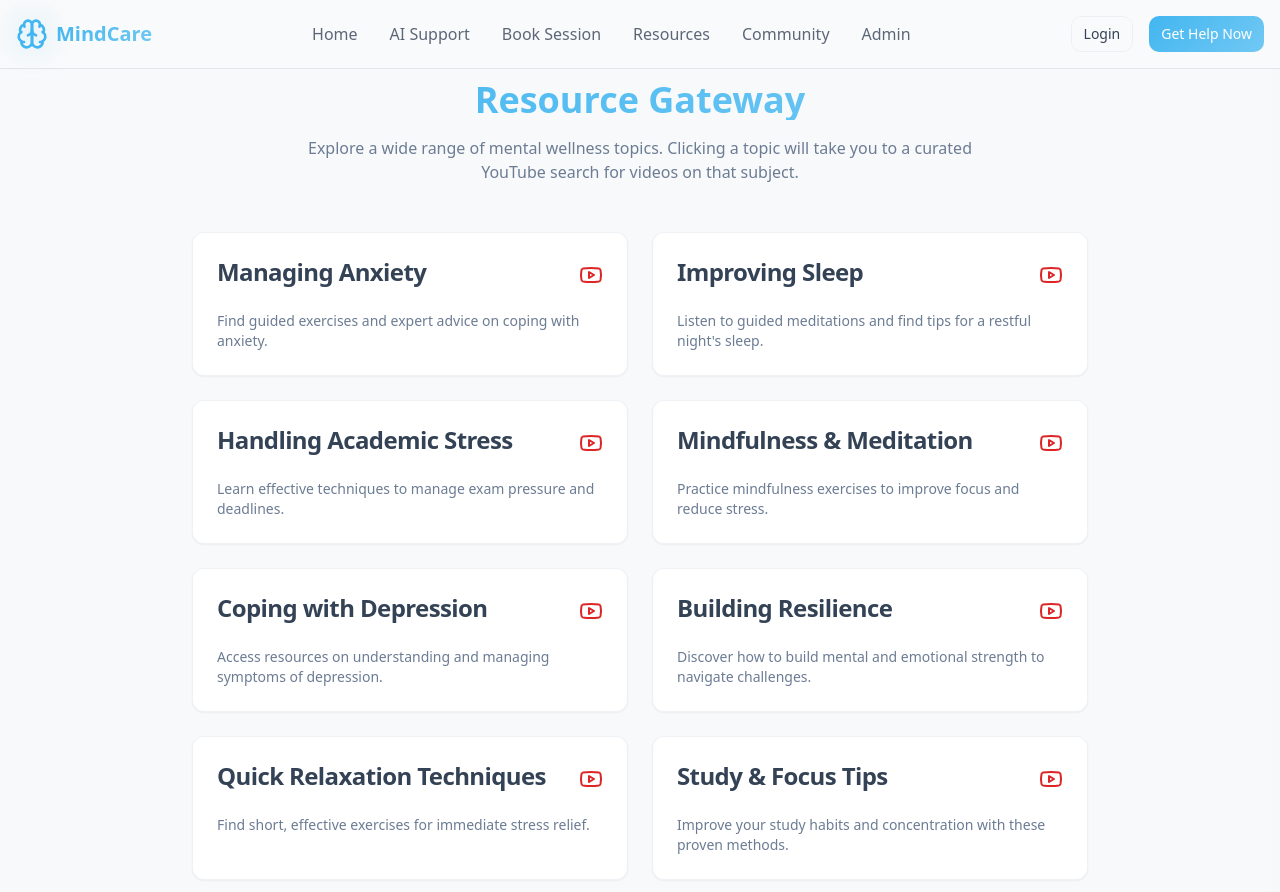
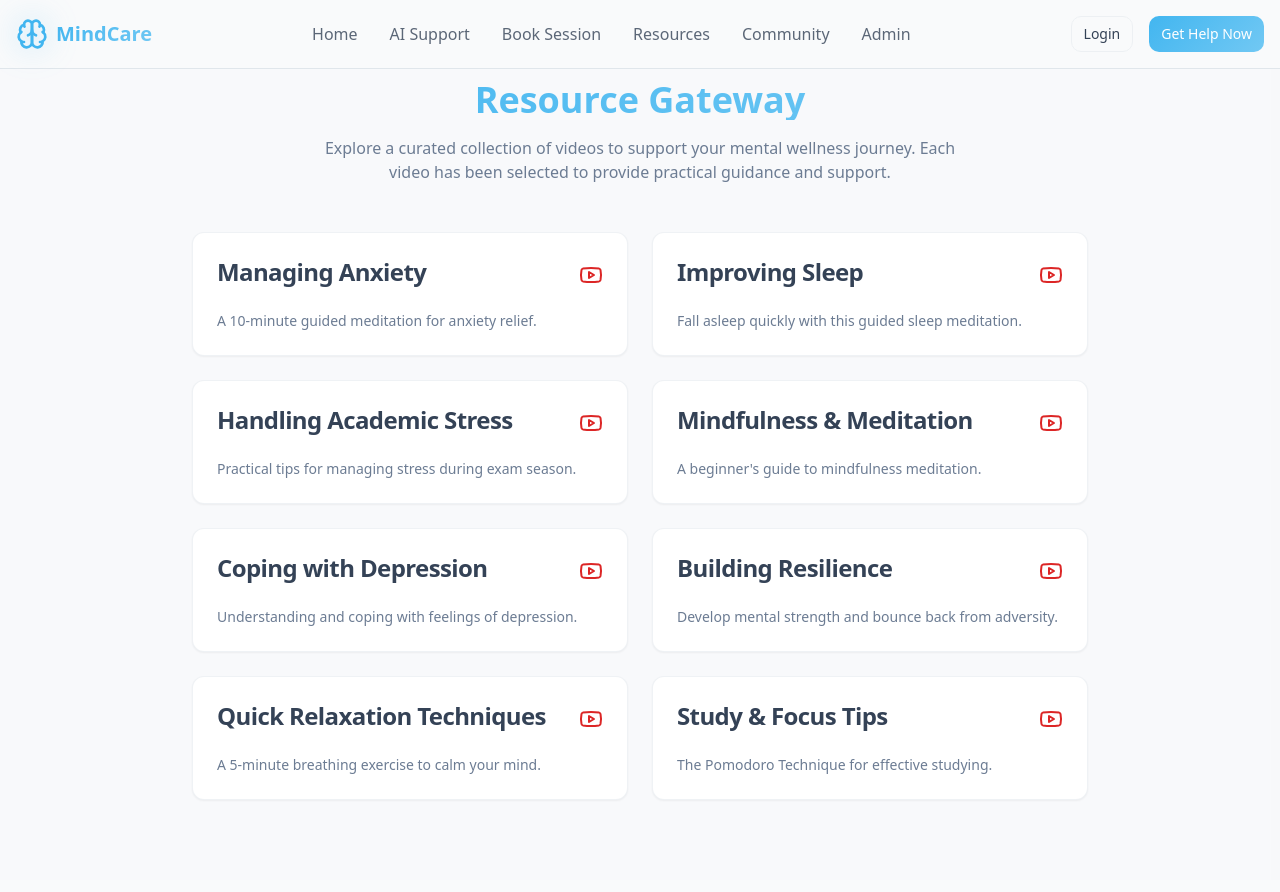
Before and after one commit to NamanGaonkar/MindCare_TeamNexus, a React (Vite) app: page /resources in a window 1280 px wide. Shown: the top 892 px of the page. Built offline with nearby package versions, Linux system fonts and the light colour scheme; the HTML template or start-up script is replaced by a standard one.

Commit message:
Resource hub# Please enter the commit message for your changes. Lines starting

```diff
--- a/src/components/ResourceHub.tsx
+++ b/src/components/ResourceHub.tsx
@@ -1,47 +1,47 @@
 import { Card, CardContent, CardHeader, CardTitle } from "@/components/ui/card";
-import { ArrowRight, Youtube } from "lucide-react";
+import { Youtube } from "lucide-react";
 
 const ResourceHub = () => {
   const resourceTopics = [
     {
       title: "Managing Anxiety",
-      description: "Find guided exercises and expert advice on coping with anxiety.",
-      searchQuery: "managing+anxiety+for+students",
+      description: "A 10-minute guided meditation for anxiety relief.",
+      videoUrl: "https://www.youtube.com/watch?v=O-6f5wQXSu8",
     },
     {
       title: "Improving Sleep",
-      description: "Listen to guided meditations and find tips for a restful night's sleep.",
-      searchQuery: "guided+meditation+for+sleep+for+students",
+      description: "Fall asleep quickly with this guided sleep meditation.",
+      videoUrl: "https://www.youtube.com/watch?v=F28MGLlpP90",
     },
     {
       title: "Handling Academic Stress",
-      description: "Learn effective techniques to manage exam pressure and deadlines.",
-      searchQuery: "handling+academic+stress+for+college+students",
+      description: "Practical tips for managing stress during exam season.",
+      videoUrl: "https://www.youtube.com/watch?v=R-4i26s_7sY",
     },
     {
       title: "Mindfulness & Meditation",
-      description: "Practice mindfulness exercises to improve focus and reduce stress.",
-      searchQuery: "mindfulness+meditation+for+beginners",
+      description: "A beginner's guide to mindfulness meditation.",
+      videoUrl: "https://www.youtube.com/watch?v=ZToicYcHIOU",
     },
     {
       title: "Coping with Depression",
-      description: "Access resources on understanding and managing symptoms of depression.",
-      searchQuery: "coping+strategies+for+depression+for+young+adults",
+      description: "Understanding and coping with feelings of depression.",
+      videoUrl: "https://www.youtube.com/watch?v=P6A2A-1-p-c",
     },
     {
       title: "Building Resilience",
-      description: "Discover how to build mental and emotional strength to navigate challenges.",
-      searchQuery: "how+to+build+resilience+in+young+adults",
+      description: "Develop mental strength and bounce back from adversity.",
+      videoUrl: "https://www.youtube.com/watch?v=gS_yO1x_y-Y",
     },
     {
       title: "Quick Relaxation Techniques",
-      description: "Find short, effective exercises for immediate stress relief.",
-      searchQuery: "5+minute+relaxation+exercise",
+      description: "A 5-minute breathing exercise to calm your mind.",
+      videoUrl: "https://www.youtube.com/watch?v=inhb04-Yc_g",
     },
      {
       title: "Study & Focus Tips",
-      description: "Improve your study habits and concentration with these proven methods.",
-      searchQuery: "effective+study+techniques+for+college+students",
+      description: "The Pomodoro Technique for effective studying.",
+      videoUrl: "https://www.youtube.com/watch?v=H0i11Yj-e1g",
     },
   ];
 
@@ -55,7 +55,7 @@ const ResourceHub = () => {
               Resource Gateway
             </h2>
             <p className="text-muted-foreground max-w-2xl mx-auto">
-              Explore a wide range of mental wellness topics. Clicking a topic will take you to a curated YouTube search for videos on that subject.
+              Explore a curated collection of videos to support your mental wellness journey. Each video has been selected to provide practical guidance and support.
             </p>
           </div>
 
@@ -64,7 +64,7 @@ const ResourceHub = () => {
             {resourceTopics.map((topic) => (
               <a
                 key={topic.title}
-                href={`https://www.youtube.com/results?search_query=${topic.searchQuery}`}
+                href={topic.videoUrl}
                 target="_blank"
                 rel="noopener noreferrer"
                 className="block group"
```
